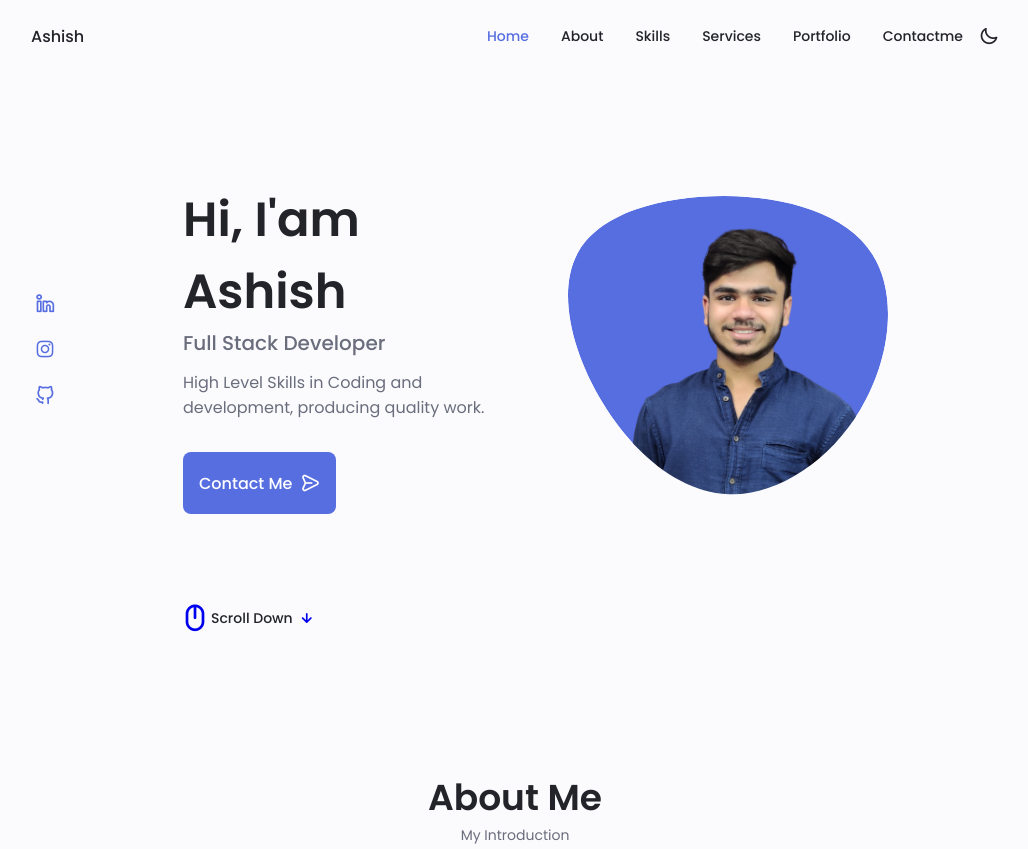
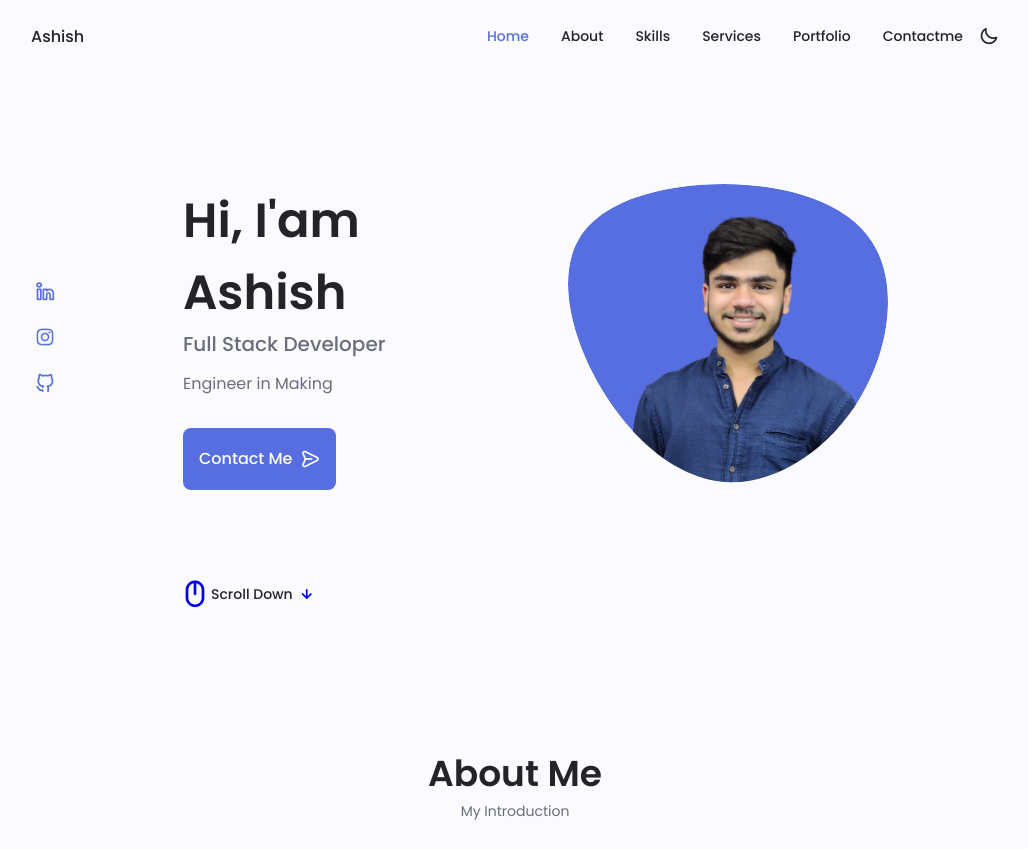
Before and after one commit to ashish-garg18/Portfolio, a plain HTML site: page index.html in a window 1280 px wide. Shown: the top 849 px of the page, without its empty margins (125-1153 px from the left). Drawn offline with nearby package versions, Linux system fonts and the light colour scheme.

Commit message:
title updated

```diff
--- a/index.html
+++ b/index.html
@@ -15,7 +15,7 @@
    <!--==================== CSS ====================-->
    <link rel="stylesheet" href="assets/css/styles.css">
 
-   <title>Responsive Portfolio Website</title>
+   <title>Ashish Garg</title>
 </head>
 
 <body>
@@ -111,7 +111,7 @@
                <div class="home__data">
                   <h1 class="home__title">Hi, I'am Ashish</h1>
                   <h3 class="home__subtitle">Full Stack Developer</h3>
-                  <p class="home__description">High Level Skills in Coding and development, producing quality work.</p>
+                  <p class="home__description">Engineer in Making</p>
                   <a href="#contact" class="button button--flex">
                      Contact Me <i class="uil uil-message button__icon"></i>
                   </a>
```
